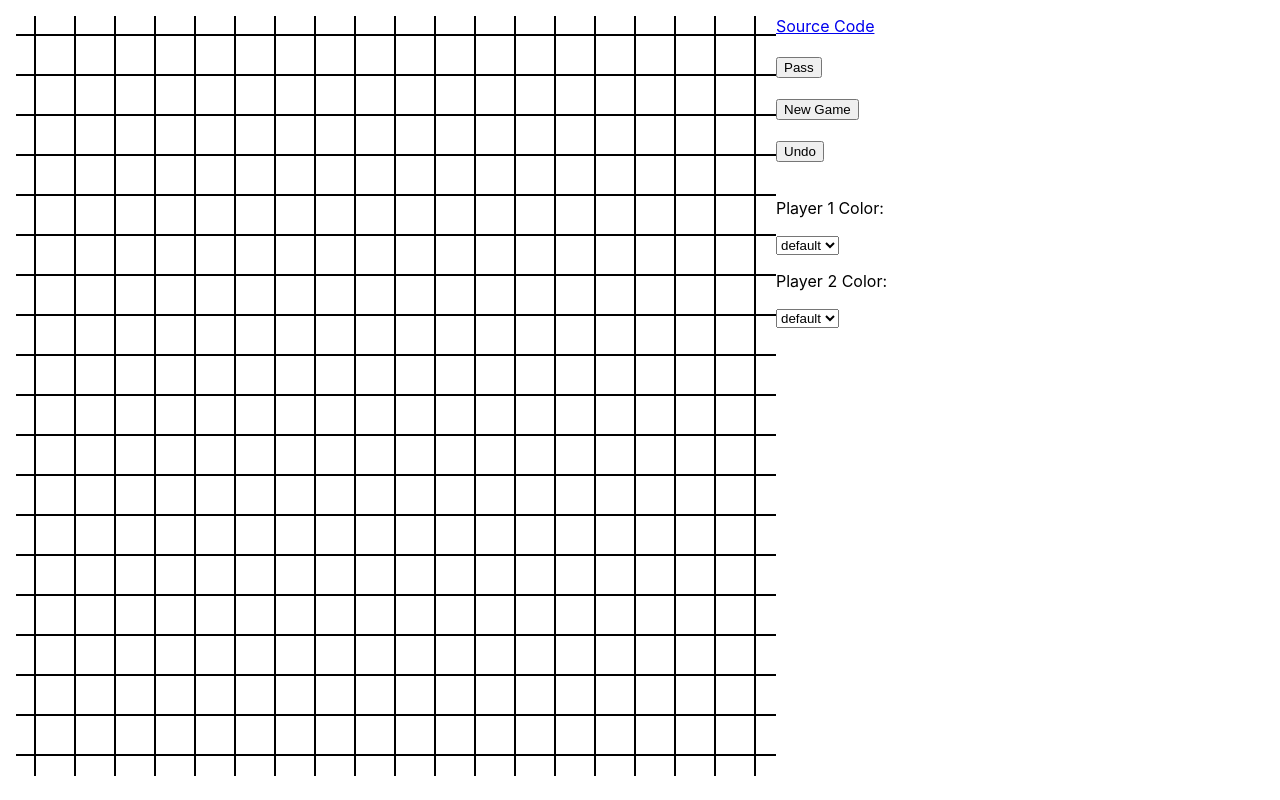
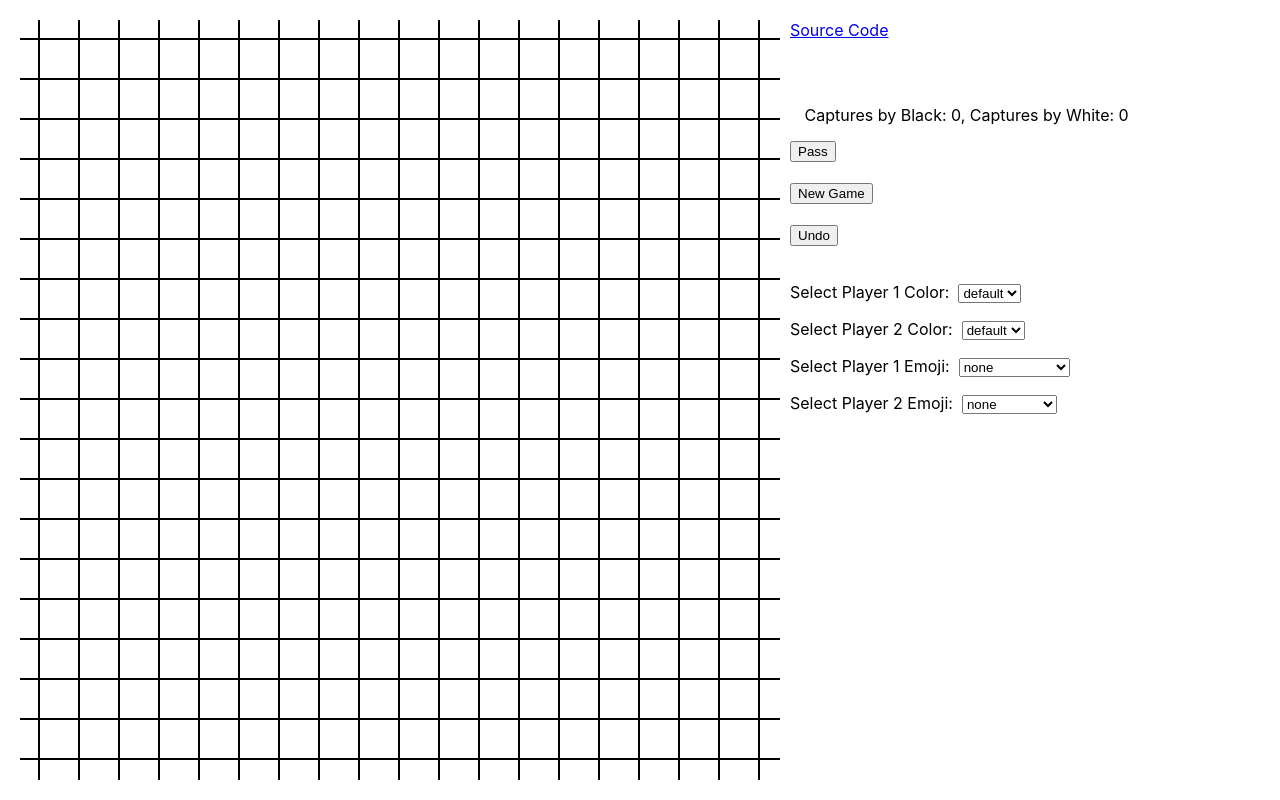
Before and after one commit to OR13/G0, a React (Create React App) app: page / in a window 1280 px wide. Built offline with nearby package versions, Linux system fonts and the light colour scheme.

Commit message:
something something

```diff
--- a/src/App.css
+++ b/src/App.css
@@ -1,5 +1,5 @@
 .App {
-    padding: 16px;
+    padding: 20px;
 }
 
 
@@ -9,11 +9,13 @@
 
 .ContainerViewSidebar{
   float: left;
+  padding-left: 10px;
 }
 
 #alerts {
-    height: 20px;
-    line-height: 20px;
+    height: 30px;
+    line-height: 30px;
+    padding: 10px;
 }
 
 #board {
@@ -56,12 +58,16 @@
 
 :root {
 --bgcolor1:#5632a8;
---bgcolor2:#faef5c;
+--bgcolor2:#fbfbca;
+--bgimage1: "";
+--bgimage2: "";
 }
 
 .intersection.black {
     background-color: var(--bgcolor1);
+    background-image: var(--bgimage1);
 }
 .intersection.white {
     background-color: var(--bgcolor2);
+    background-image: var(--bgimage2);
 }
--- a/src/board.js
+++ b/src/board.js
@@ -8,7 +8,9 @@ var Board = function(size) {
   this.in_atari = false;
   this.attempted_suicide = false;
   this.history = [];
-  this.captures = [numCapturedBlack, numCapturedWhite];
+  this.captures = [];
+  this.capturesArrayBlack = [];
+  this.capturesArrayWhite = [];
   this.moveCount = 0;
 };
 
@@ -81,6 +83,19 @@ Board.prototype.end_game = function() {
   console.log("GAME OVER");
 };
 
+Board.prototype.is_valid_state = function(history) {
+  console.log("history length " + history.length);
+  const state = JSON.stringify(this.board);
+  console.log("Im checking if current state is valid");
+  for (var n = 0; this.moveCount > 0 && n < history.length; n=n+1) {
+    if (JSON.stringify(history[n].board) === state) {
+      console.log("INVALIDDDD");
+      return false;}
+  }
+  return true;
+};
+
+
 var playHistoryX = [];
 var playHistoryY = [];
 
@@ -91,22 +106,13 @@ Board.prototype.play = function(i, j) {
   playHistoryX.push(i);
   playHistoryY.push(j);
   this.moveCount++;
-  var moveCount = this.moveCount - 1;
-  var moveKo = this.moveCount - 3;
   console.log(this.moveCount);
   console.log("Played at " + i + ", " + j);
-  console.log(playHistoryX[moveCount] + ", " + playHistoryY[moveCount]);
-  console.log(playHistoryX[moveKo] + ", " + playHistoryY[moveKo]);
-  var abc = playHistoryX[moveCount];
-  var def = playHistoryX[moveKo];
-  var ghi = playHistoryY[moveCount];
-  var jkl = playHistoryY[moveKo];
-  if (this.moveCount >= 5 && abc === def && ghi === jkl) {
-    console.log("INVALID MOVE: KO RULE");
+  this.attempted_suicide = this.in_atari = false;
+  if (playHistoryX[playHistoryX.length - 1]=== playHistoryX[playHistoryX.length-2] && playHistoryY[playHistoryY.length - 1]=== playHistoryY[playHistoryY.length-2]) {
+    console.log("ko rule");
     return false;
   }
-  this.attempted_suicide = this.in_atari = false;
-
   if (this.board[i][j] !== Board.EMPTY) {
     console.log("INVALID MOVE");
     return false;
@@ -127,6 +133,9 @@ Board.prototype.play = function(i, j) {
     }
   });
 
+var turnBlack = 0;
+var turnWhite = 0;
+
   // detect suicide
   if (_.isEmpty(captured) && this.get_group(i, j)["liberties"] === 0) {
     this.board[i][j] = Board.EMPTY;
@@ -139,16 +148,18 @@ Board.prototype.play = function(i, j) {
       self.board[stone[0]][stone[1]] = Board.EMPTY;
       if (color === 1) {
         numCapturedBlack++;
+        turnBlack++;
       } else if (color === 2) {
-        numCapturedWhite++;}
+        numCapturedWhite++;
+        turnWhite++;}
         }
     );
   });
-  var newCapturedTotal = ["Captures by Black: " + numCapturedBlack, "Captures by White: " + numCapturedWhite];
-  if (numCapturedBlack >= 1 || numCapturedWhite >= 1) {
-    console.log(newCapturedTotal)} else {
-      console.log("")}
-
+  this.capturesArrayBlack.push(turnBlack);
+  this.capturesArrayWhite.push(turnWhite);
+  console.log("Array, ", this.capturesArray);
+  var newCapturedTotal = ["Captures by Black: " + numCapturedBlack, ", Captures by White: " + numCapturedWhite];
+    console.log(newCapturedTotal)
 
   if (atari) this.in_atari = true;
 
@@ -161,7 +172,7 @@ Board.prototype.play = function(i, j) {
   this.history.push(state);
   console.log("history", this.history);
   return true;
-};
+}
 
 /*
  * Given a board position, returns a list of [i,j] coordinates representing
--- a/src/go.js
+++ b/src/go.js
@@ -13,7 +13,9 @@ class BoardIntersection extends Component {
     var style = {
       top: this.props.row * GRID_SIZE,
       left: this.props.col * GRID_SIZE,
-      backgroundColor: this.props.color !== Board.EMPTY ? this.props.color === Board.BLACK ? window._PLAYER_ONE_COLOR : window._PLAYER_TWO_COLOR : undefined
+      backgroundColor: this.props.color !== Board.EMPTY ? this.props.color === Board.BLACK ? window._PLAYER_ONE_COLOR : window._PLAYER_TWO_COLOR : undefined,
+      backgroundImage: this.props.color !== Board.EMPTY ? this.props.color === Board.BLACK ? window._PLAYER_ONE_IMAGE : window._PLAYER_TWO_IMAGE : undefined,
+
     };
 
     var classes = "intersection";
@@ -55,6 +57,7 @@ class BoardView extends Component {
 
 class AlertView extends Component {
   render() {
+
     var text = "";
     if (this.props.board.in_atari) text = "ATARI";
     else if (this.props.board.attempted_suicide) text = "INVALID MOVE";
@@ -82,6 +85,7 @@ class PassView extends Component {
 class NewGame extends Component {
 
   handleClick = e => {
+    window.location.reload(false);
     this.props.board.reset();
     this.props.onReset();
   };
@@ -98,6 +102,15 @@ class NewGame extends Component {
   }
 }
 
+class CapturesView extends Component {
+  render() {
+    var textCaptures = "Captures by Black: " + this.props.board.capturesArrayBlack.reduce((a,b) => a + b, 0) + ", Captures by White: " + this.props.board.capturesArrayWhite.reduce((a,b) => a + b, 0);
+    return (
+    <div id="alerts">&nbsp;{textCaptures}&nbsp;</div>
+    );
+  }
+}
+
 class ContainerView extends Component {
   componentWillMount() {
     this.setState({
@@ -107,10 +120,20 @@ class ContainerView extends Component {
   }
 
   onBoardUpdate() {
-    let history = this.state.history;
-    history.push(_.cloneDeep(this.state.board));
-    this.setState({ board: this.state.board, history: history });
-    console.log("board was updated and component shall render");
+    if(this.state.board.is_valid_state(this.state.history)) {
+      let history = this.state.history;
+      history.push(_.cloneDeep(this.state.board));
+      this.setState({ board: this.state.board, history: history });
+      console.log("board was updated and component shall render");
+    } else {
+      console.log("invalid move, reset to prior state")
+      console.log(this.state.history.length);
+      var last = this.state.history[this.state.history.length-1];
+      console.log("set board to", last)
+      this.setState({board: last});
+      this.state.history.pop();
+      console.log(this.state.history.length);
+    }
   }
 
   undo=()=>{
@@ -125,6 +148,8 @@ class ContainerView extends Component {
     var last = history[history.length-1];
     console.log("set board to", last)
     this.setState({board: last, history: history});
+    this.props.board.capturesArrayBlack.pop();
+    this.props.board.capturesArrayWhite.pop();
     console.log("board was updated and component shall render")
   }
 
@@ -141,21 +166,38 @@ class ContainerView extends Component {
         <div className="ContainerViewSidebar">
           <a href="https://github.com/L1zz13/G0/">Source Code</a>
           <AlertView board={this.state.board} />
+          <CapturesView board={this.state.board} />
           <PassView board={this.state.board} /><br/><br/>
           <NewGame board={this.state.board} onReset={this.onBoardUpdate.bind(this)} /><br/><br/>
+          <button onClick={this.undo}>Undo</button><br/><br/>
 
-          <button onClick={this.undo}>Undo</button><br/><br/>
-          <p> Player 1 Color:</p>
+          <p>Select Player 1 Color: &nbsp;
           <select name="playerOneColor" onChange={(e)=>{
             console.log(e.target.value)
             window._PLAYER_ONE_COLOR = e.target.value;
-          }}><option name="default" value="#5632a8">default</option><option name="black" value="#000000">black</option><option name="red" value="#ff0000">red</option><option name="blue" value="#0000ff">blue</option></select>
-          <p>Player 2 Color:</p>
+          }}>
+          <option name="default" value="#5632a8">default</option><option name="black" value="#000000">black</option><option name="red" value="#ff0000">red</option><option name="blue" value="#0000ff">blue</option></select></p>
+          <p>Select Player 2 Color: &nbsp;
           <select name="playerTwoColor" onChange={(e)=>{
             console.log(e)
             window._PLAYER_TWO_COLOR = e.target.value;
 
-          }}><option name="default" value="#faef5c">default</option><option name="default" value="#ffffff">white</option><option name="pink" value="#ffb6c1">pink</option><option name="yellow" value="#fff000">yellow</option></select>
+          }}>
+          <option name="default" value="#faef5c">default</option><option name="default" value="#ffffff">white</option><option name="pink" value="#ffb6c1">pink</option><option name="yellow" value="#fff000">yellow</option></select></p>
+
+          <p>Select Player 1 Emoji: &nbsp;
+          <select name="playerOneImage" onChange={(e)=>{
+            console.log(e.target.value)
+            window._PLAYER_ONE_IMAGE = e.target.value;
+          }}>
+          <option name="default" value="">none</option><option name="1" value="url('http://pages.kwanzoo.com/rs/358-EUI-570/images/pusheen-cat-donuts-black-small-2.png')">donut pusheen</option><option name="2" value="url('http://pages.kwanzoo.com/rs/358-EUI-570/images/pusheen-squid-black-SMALL.png')">squid pusheen</option><option name="3" value="url('http://pages.kwanzoo.com/rs/358-EUI-570/images/happyface-black-small-3.png')">happy face</option></select> </p>
+          <p>Select Player 2 Emoji: &nbsp;
+          <select name="playerTwoImage" onChange={(e)=>{
+            console.log(e.target.value)
+            window._PLAYER_TWO_IMAGE = e.target.value;
+
+          }}>
+          <option name="default" value="">none</option><option name="1" value="url('http://pages.kwanzoo.com/rs/358-EUI-570/images/pusheen-cat-cat-SMOL.png')">cat pusheen</option><option name="2" value="url('http://pages.kwanzoo.com/rs/358-EUI-570/images/pusheen-art-SMOL.png')">art pusheen</option><option name="3" value="url('http://pages.kwanzoo.com/rs/358-EUI-570/images/upside-down-happy-SMALL.png')">happy face</option></select></p>
 
 
         </div>
```
Also changed, not shown: src/index.css (line endings or trailing spaces).
